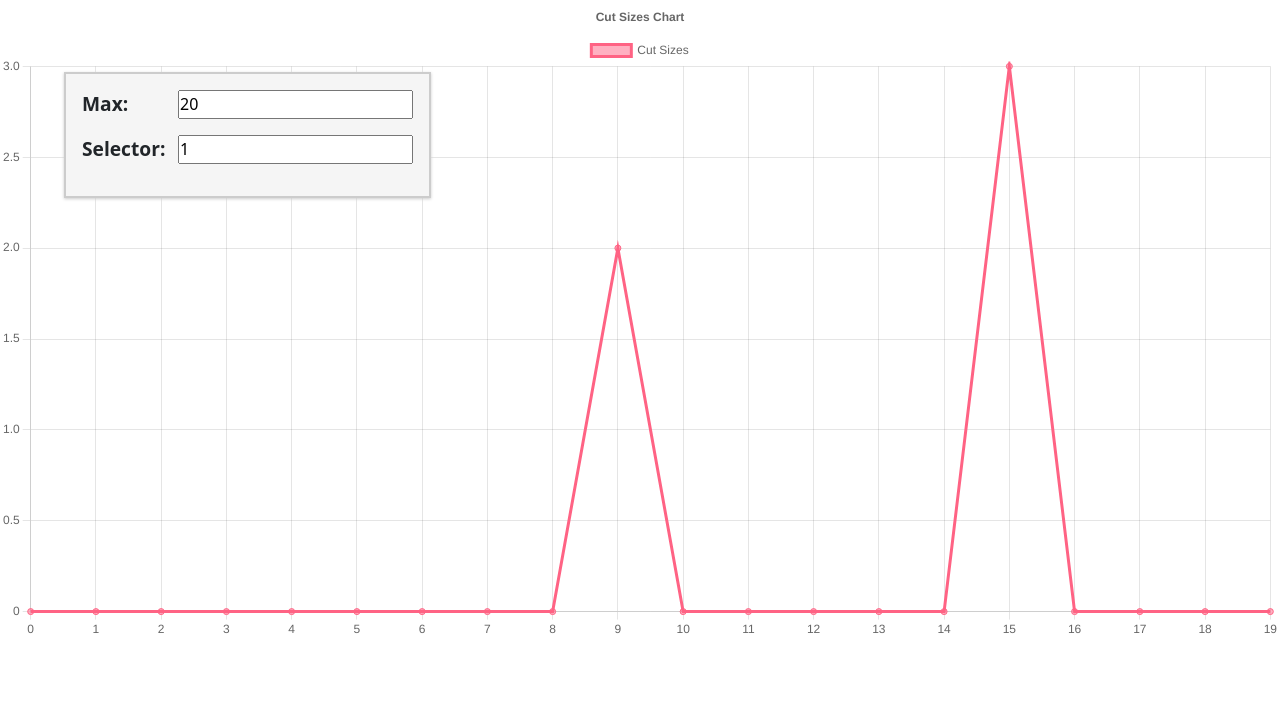
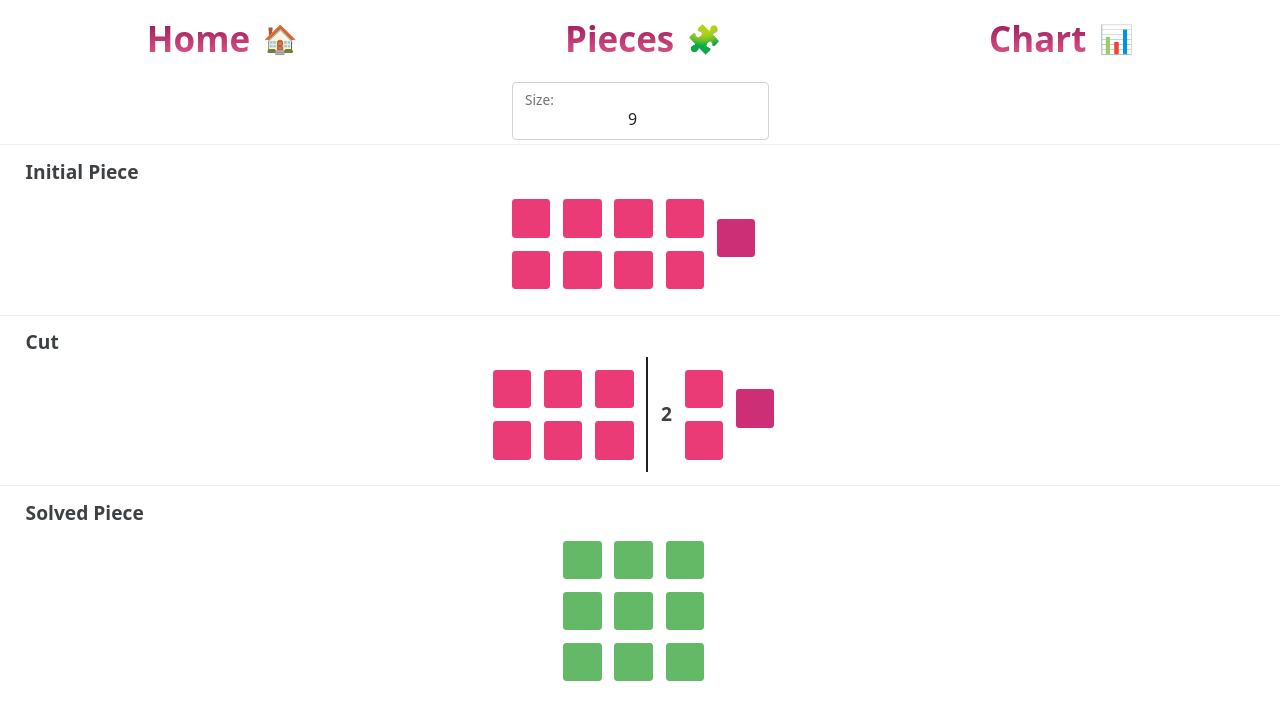
Before and after one commit to widroz/BugExample, a React (Create React App) app: page /pieces in a window 1280 px wide. Shown: the top 720 px of the page. Built offline with nearby package versions, Linux system fonts and the light colour scheme.

Commit message:
/pieces /chart & basic styling

```diff
--- a/package.json
+++ b/package.json
@@ -9,6 +9,7 @@
     "chart.js": "^3.8.0",
     "react": "^18.1.0",
     "react-dom": "^18.1.0",
+    "react-router-dom": "6",
     "react-scripts": "5.0.1",
     "web-vitals": "^2.1.4"
   },
--- a/src/App.css
+++ b/src/App.css
@@ -1,40 +1,150 @@
-*{
-    margin:0rem;
-    padding:0rem;
-    box-sizing:border-box;
+* {
+    margin: 0rem;
+    padding: 0rem;
+    box-sizing: border-box;
 }
 
-.input-div{
+
+
+.inputs-div {
+    display: flex;
+    flex-direction: column;
+    align-items: center;
+    justify-content: center;
+}
+
+
+@media(max-width:1000px) {
+    .inputs-div {
+        position: relative;
+        margin-left: 0rem;
+    }
+}
+
+input {
+    text-align: center;
+
+    color: #757575;
+    font-size: calc(24px + 46 * ((100vw - 600px) / 800));;
+}
+
+.navigation-bar{
     display: flex;
     flex-direction: row;
-    margin-bottom: 1rem;
+    justify-content: space-around;
+    align-items: center;
+    padding: 1vw;
+    font-size: calc(40px + 46 * ((40vw - 600px) / 800));
 }
 
-.inputs-div{
-display:flex;
-flex-direction: column;
-align-items: center;
-justify-content: center;
-position:absolute;
-margin-left:4rem;
-margin-top:4.5rem;
-background-color: #f5f5f5;
-padding:1rem;
-border:2px solid #ccc;
-box-shadow: 0px 1px 3px #ccc;
+
+.home-button{
+    color: #8E44AD!important;
 }
 
-.input-label{
-    margin-right: 2rem;
-    width: 4rem;
-    font-weight: 700;
-    font-size: 1.2rem;
+a{
+    text-decoration: none!important;
+    color: #E91E63!important;
+    font-weight: 400;
+    display: flex;
+    flex-direction: row;
+    justify-content: center;
+    align-items: center;
 }
 
-@media(max-width:1000px){
-    .inputs-div{
-        position:relative;
-        margin-left:0rem;
-        margin-top:1rem;
-    }
+.emoji{
+    font-size: calc(40px + 46 * ((30vw - 600px) / 800));
+    margin-left: 1vw;
 }
+
+.app-name{
+    background: -webkit-linear-gradient(#880E4F, #F06292);
+    font-weight: 600;
+    -webkit-background-clip: text;
+    -webkit-text-fill-color: transparent;
+}
+
+.light-app-name{
+    font-size: calc(3vw);
+    font-weight: 400;
+}
+
+.pieces-column{
+    display: flex;
+    flex-direction: column;
+    align-items: flex-start;
+    justify-content: flex-start;
+    margin-top: 1vw;
+}
+
+.pieces-row{
+    display: flex;
+    flex-direction: row;
+    align-items: center;
+    justify-content: center;
+}
+.last-piece{
+    background-color: #C51162!important;
+}
+.piece{
+    display: flex;
+    flex-direction: column;
+    align-items: center;
+    justify-content: center;
+    margin-right: 1vw;
+    margin-bottom: 1vw;
+    width: 3vw;
+    height: 3vw;
+    border-radius: 9%;
+    background-color: #E91E63;
+    color: white;
+    font-size: 1vw;
+}
+.solved{
+    background-color: #4CAF50!important;
+}
+
+.initial-vs-solved{
+    display: flex;
+    flex-direction: column;
+    align-items: space-around;
+    justify-content: space-around;
+}
+
+
+.cut-line{
+    display: flex;
+    flex-direction: column;
+    align-items: center;
+    justify-content: center;
+    margin-right: 1vw;
+    height: calc(9vw);
+    font-size: calc(1vw);
+    border-left: 2px solid black;
+}
+
+.full-piece-div{
+    display: flex;
+    flex-direction: column;
+    align-items: space-between;
+    justify-content: center;
+    font-size: 2vw;
+    opacity: 87%;
+    border-top: 1px solid #ededed;
+    padding:1vw;
+}
+
+.cut-number{
+    font-size: calc(1.5vw);
+    font-weight: 600;
+    margin-left: 1vw;
+
+}
+
+.piece-label{
+    display: flex;
+    justify-self: flex-end;
+    font-size: calc(1.5vw);
+    font-weight: 600;
+    margin-left: 1vw;
+}
--- a/src/App.js
+++ b/src/App.js
@@ -1,21 +1,20 @@
-import CutSizesChart from "./components/CutSizesChart";
-import { useState } from "react";
+
 import './App.css'
 import Bootstrap from "./components/Bootstrap";
-import Controls from "./components/Controls";
+import NavigationBar from "./components/navigation/NavigationBar";
+
 
 const App = () => {
 
-  const [min, setMin] = useState(0);
-  const [max, setMax] = useState(20);
-  const[selector, setSelector] = useState(1);
+
+
+
+
 
   return (
     <div>
       <Bootstrap/>
-      <Controls min={min} max={max} selector={selector} setSelector={setSelector} setMin={setMin} setMax={setMax}/>
-      <CutSizesChart min={min} max={max} selector={selector}></CutSizesChart>
-
+      <NavigationBar></NavigationBar>
     </div>
   );
 };
--- a/src/components/InputField.jsx
+++ /dev/null
@@ -1,12 +0,0 @@
-import React from 'react'
-
-export default function InputField({ inputValue, setInputValue, title }) {
-
-
-        return (
-            <div className="input-div">
-                <div className="input-label">{title}</div>
-                <input type="number" value={inputValue} onChange={e => setInputValue(e.target.value)} />
-            </div>
-        )
-    }
--- a/src/components/Controls.jsx
+++ b/src/components/cut_sizes_chart/Controls.jsx
@@ -5,8 +5,8 @@ export default function Controls({min, max, selector, setMin, setMax, setSelecto
   return (
     <div className="inputs-div">
     {/*<InputField title="Min:" inputValue={min} setInputValue={setMin}></InputField>*/}
-    <InputField title="Max:" inputValue={max} setInputValue={setMax}></InputField>
-    <InputField title="Selector:" inputValue={selector} setInputValue={setSelector}></InputField>
+    <InputField title="Max" inputValue={max} setInputValue={setMax}></InputField>
+    <InputField title="Select:" inputValue={selector} setInputValue={setSelector}></InputField>
     </div>
   )
 }
--- a/src/components/CutSizesChart.jsx
+++ b/src/components/cut_sizes_chart/CutSizesChart.jsx
@@ -10,8 +10,9 @@ import {
     Legend,
 } from 'chart.js'
 import { Line } from 'react-chartjs-2'
-
-import { Bar } from "react-chartjs-2";
+import Controls from "./Controls";
+import Bootstrap from "../Bootstrap";
+import NavigationBar from "../navigation/NavigationBar";
 
 ChartJS.register(
     CategoryScale,
@@ -27,21 +28,24 @@ export const options = {
     responsive: true,
     plugins: {
         legend: {
-            position: "top",
+            position: "bottom",
         },
         title: {
-            display: true,
+            display: false,
             text: "Cut Sizes Chart",
         },
     },
 };
 
 
-export default function CutSizesChart({min,max,selector}) {
+export default function CutSizesChart() {
 
     const [labels, setLabels] = useState([]);
     const [cutsData, setCutsData] = useState();
     const [cutSizes, setCutSizes] = useState([]);
+    const [min, setMin] = useState(0);
+    const [max, setMax] = useState(30);
+    const[selector, setSelector] = useState(1);
 
     function findCuts(min, max, selector) {
 
@@ -99,8 +103,7 @@ export default function CutSizesChart({min,max,selector}) {
                 {
                     label: "Cut Sizes",
                     data: cutSizes,
-                    borderColor: "rgb(255, 99, 132)",
-                    backgroundColor: "rgba(255, 99, 132, 0.5)",
+                    borderColor: "rgba(194, 24, 91, 0.7)",
                 },
             ],
         }
@@ -111,6 +114,9 @@ export default function CutSizesChart({min,max,selector}) {
 
     return (
         <div>
+            <Bootstrap/>
+            <NavigationBar/>
+            <Controls min={min} max={max} selector={selector} setSelector={setSelector} setMin={setMin} setMax={setMax}/>
             {labels && cutsData && <Line options={options} data={cutsData} />}
         </div>
     );
--- /dev/null
+++ b/src/components/cut_sizes_chart/InputField.jsx
@@ -0,0 +1,12 @@
+import React from 'react'
+
+export default function InputField({ inputValue, setInputValue, title }) {
+
+
+        return (
+<form className="form-floating my-1">
+  <input type="number" className="form-control" id="floatingInputValue" value={inputValue} onChange={(e) => setInputValue(e.target.value)} />
+  <label htmlFor="floatingInputValue">{title}</label>
+</form>
+        )
+    }
--- /dev/null
+++ b/src/components/navigation/NavigationBar.jsx
@@ -0,0 +1,31 @@
+import React from 'react'
+import { Link } from 'react-router-dom'
+
+export default function NavigationBar() {
+
+
+    const HOME_EMOJI = '🏠'
+    const CHART_EMOJI = '📊'
+    const PIECES_EMOJI = '🧩'
+
+
+    //render a navigation bar which contains the following links:
+    //Home
+    //Pieces
+    //Cut Sizes Chart
+
+    return (
+        <div className="navigation-bar">
+
+            <Link to="/">
+                <span className="app-name">Home</span><span className="emoji">{HOME_EMOJI}</span>
+            </Link>
+            <Link to="/pieces">
+                <span className="app-name">Pieces</span><span className="emoji">{PIECES_EMOJI}</span>
+            </Link>
+            <Link to="/chart">
+            <span className="app-name">Chart</span><span className="emoji">{CHART_EMOJI}</span>
+            </Link>
+        </div>
+    )
+}
--- /dev/null
+++ b/src/components/pieces/Pieces.jsx
@@ -0,0 +1,124 @@
+import React, { useEffect, useState } from 'react'
+import Bootstrap from '../Bootstrap'
+import InputField from '../cut_sizes_chart/InputField';
+import NavigationBar from '../navigation/NavigationBar'
+
+export default function Pieces() {
+
+  const [n, setN] = useState(9);
+  const [cut, setCut] = useState();
+
+  useEffect(() => {
+    setCut(findCutBruteForce(n));
+  }, [n]);
+
+  function numberOfColumns(n) {
+    if (n % 2 === 1) {
+      return (parseInt(n) + 1) / 2
+    }
+    else return n / 2
+  }
+  function piecesCut(cutSize) {
+    return 2 * cutSize - 1;
+  }
+
+  function findCutBruteForce(n) {
+
+
+    if (n <= 2) return 0;
+
+    if (n % 2 === 0) return 0;
+    else {
+      let initialColumns = numberOfColumns(n);
+
+      for (let cutSize = 1; cutSize <= initialColumns - 2; cutSize++) {
+        if ((piecesCut(cutSize) % (initialColumns - cutSize) === 0)) return cutSize;
+      }
+    }
+    return 0;
+  }
+
+  //render n divs
+  //each div contains a number from 1 to n
+  //they are ordered in groups of two
+  //in case n is odd, the last div is alone
+  function renderInitialPiece() {
+    const divs = [];
+    for (let i = 1; i < n; i += 2) {
+      divs.push(<div className="pieces-column" key={i}>
+        <div className="piece">{ }</div>
+        <div className="piece">{ }</div>
+      </div>)
+    }
+    if (n % 2 === 1) divs.push(<div className="last-piece piece" key={n}>{ }</div>)
+    return divs;
+  }
+
+  function renderInitialPieceWithCut() {
+    const columns = numberOfColumns(n);
+    const divs = [];
+    for (let i = 1; i < n; i += 2) {
+      divs.push(<div className="pieces-column" key={i}>
+        <div className="piece">{ }</div>
+        <div className="piece">{ }</div>
+      </div>)
+      if ((i / 2) + (1 / 2) === numberOfColumns(n) - cut) divs.push(<div className="cut-line" key={i + 1}>
+        <span className="cut-number">{cut}</span>
+      </div>)
+      console.log((i / 2) + (1 / 2) + " ");
+    }
+    if (n % 2 === 1) divs.push(<div className="last-piece piece" key={n}>{ }</div>)
+    return divs;
+  }
+
+  function renderSolvedPiece() {
+
+    let newColumns = numberOfColumns(n) - cut;
+    let newHeight = n / (n / newColumns);
+    newColumns = n / newHeight;
+
+    if (cut !== 0) {
+
+      const rows = [];
+      for (let i = 0; i < newHeight; i++) {
+        let row = [];
+        for (let j = 0; j < newColumns; j++) {
+          row.push(<div className="piece solved" key={i * newColumns + j}>{ }</div>)
+        }
+        rows.push(<div className="pieces-column" key={i}>{row}</div>)
+      }
+      return rows;
+    }
+    else return renderInitialPiece();
+  }
+
+
+  //render input for n
+  function renderInput() {
+    return <InputField title="Size: " inputValue={n} setInputValue={setN} />
+  }
+
+
+
+  return (
+    <div>
+      <Bootstrap></Bootstrap>
+      <NavigationBar></NavigationBar>
+      <div className="inputs-div">{renderInput()}</div>
+      <div className="initial-vs-solved">
+        <div className="full-piece-div">
+          <span className="piece-label">Initial Piece</span>
+          <div className="pieces-row">{renderInitialPiece()}</div>
+        </div>
+        <div className="full-piece-div">
+          <span className="piece-label">Cut</span>
+          <div className="pieces-row">{renderInitialPieceWithCut()}</div>
+        </div>
+        <div className="full-piece-div">
+          <span className="piece-label">Solved Piece</span>
+          <div className="pieces-row">{renderSolvedPiece()}</div>
+        </div>
+      </div>
+    </div>
+  )
+}
--- a/src/index.js
+++ b/src/index.js
@@ -1,11 +1,22 @@
 import React from 'react';
 import ReactDOM from 'react-dom/client';
 import App from './App';
+import Pieces from './components/pieces/Pieces';
+import CutSizesChart from './components/cut_sizes_chart/CutSizesChart';
 
+import {
+  BrowserRouter,
+  Routes,
+  Route,
+} from "react-router-dom";
 
 const root = ReactDOM.createRoot(document.getElementById('root'));
 root.render(
-  <React.StrictMode>
-    <App />
-  </React.StrictMode>
+  <BrowserRouter>
+    <Routes>
+      <Route path="/" element={<App />}/>
+        <Route path="pieces" element={<Pieces/>}/>
+          <Route path="chart" element={<CutSizesChart />} />
+    </Routes>
+  </BrowserRouter>
 );
```
Also changed, not shown: public/index.html (+3 -23 lines), 1 other file (tests, documents, lock files or other folders).
